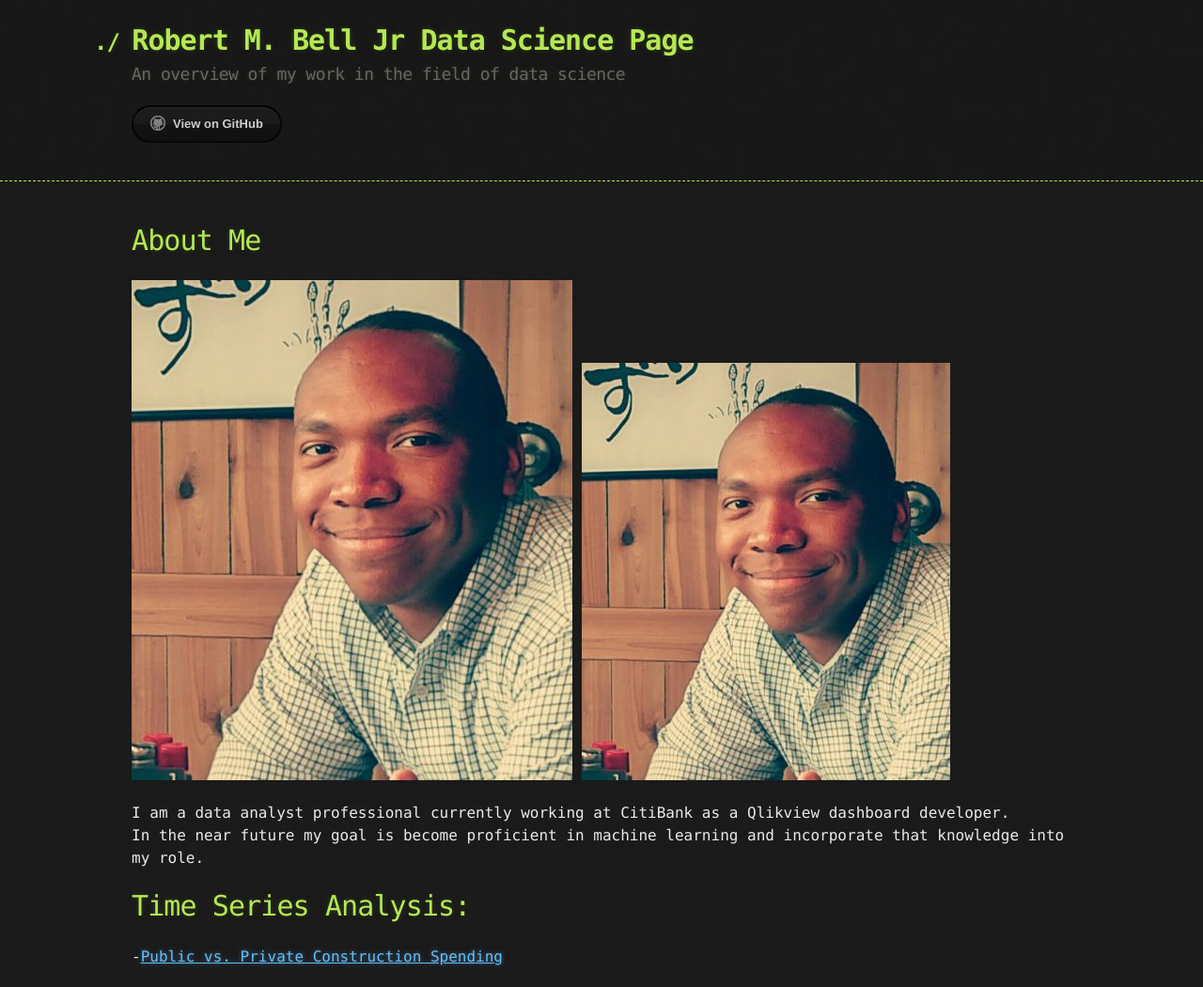
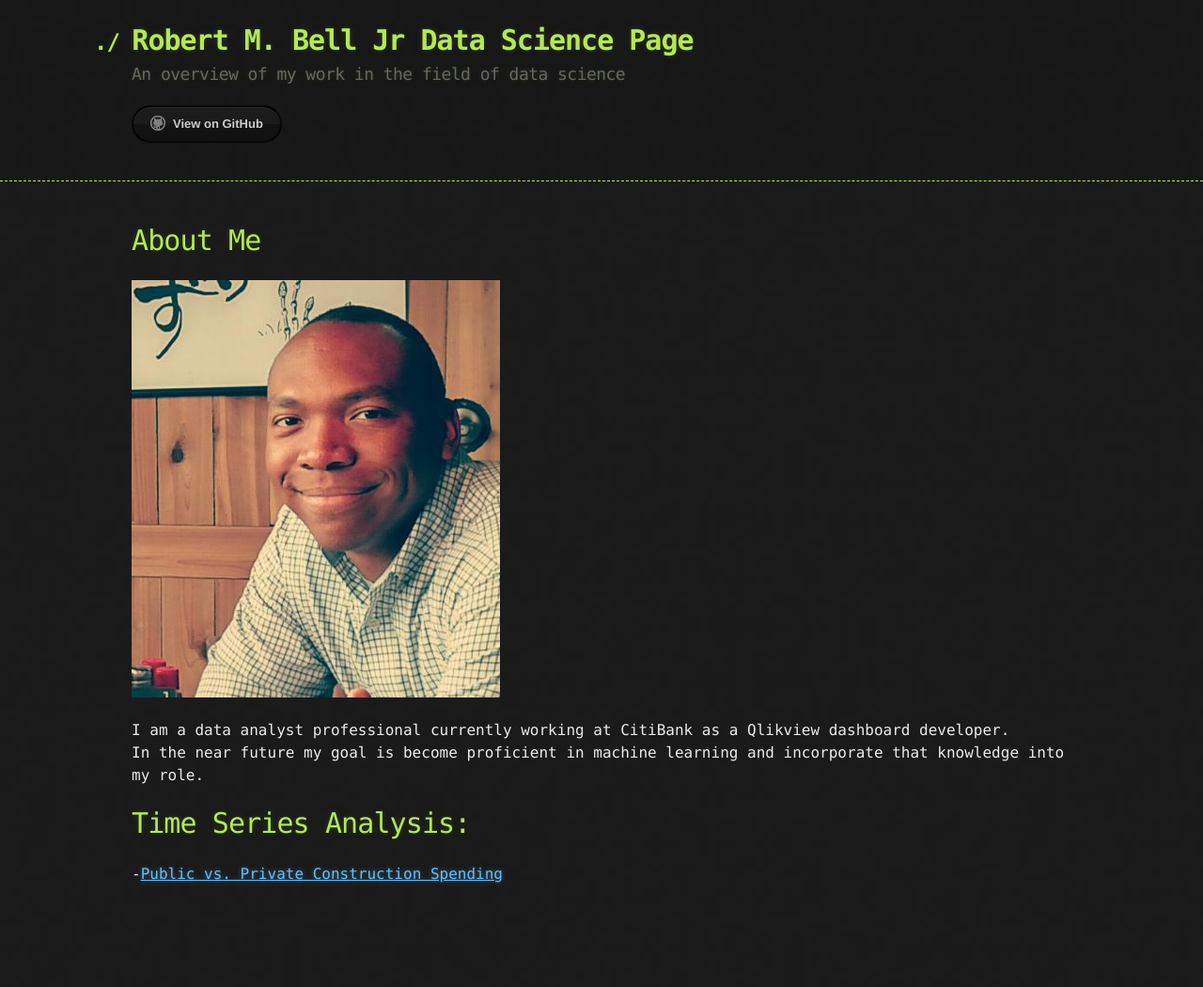
Before and after one commit to robertbell33wp/robertbell33wp.github.io, a Jekyll site: the page built from index.md, in a window 1280 px wide. Shown: the whole page at 94% size. Built offline with Jekyll 4.4.1, drawn with Linux system fonts in a browser that asks for light colours; our own code applies the rules of GitHub Pages for plain Markdown files; after the commit the page ends 962 px from its top, so only the background shows below that.

Commit message:
Update index.md

```diff
--- a/index.md
+++ b/index.md
@@ -4,7 +4,6 @@ description: An overview of my work in the field of data science
 ---
 
 # About Me
-![My Picture](/pics/Robert Bell Photo_thumb.jpg)
 ![My Picture](/pics/Robert Bell Photo_small.jpg)
 
 I am a data analyst professional currently working
```
